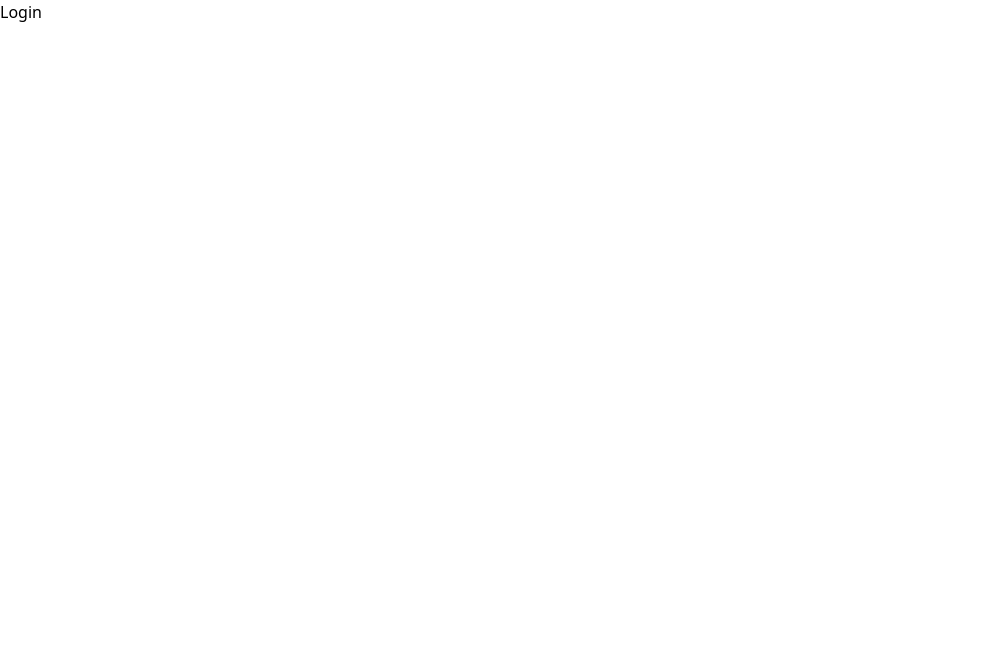
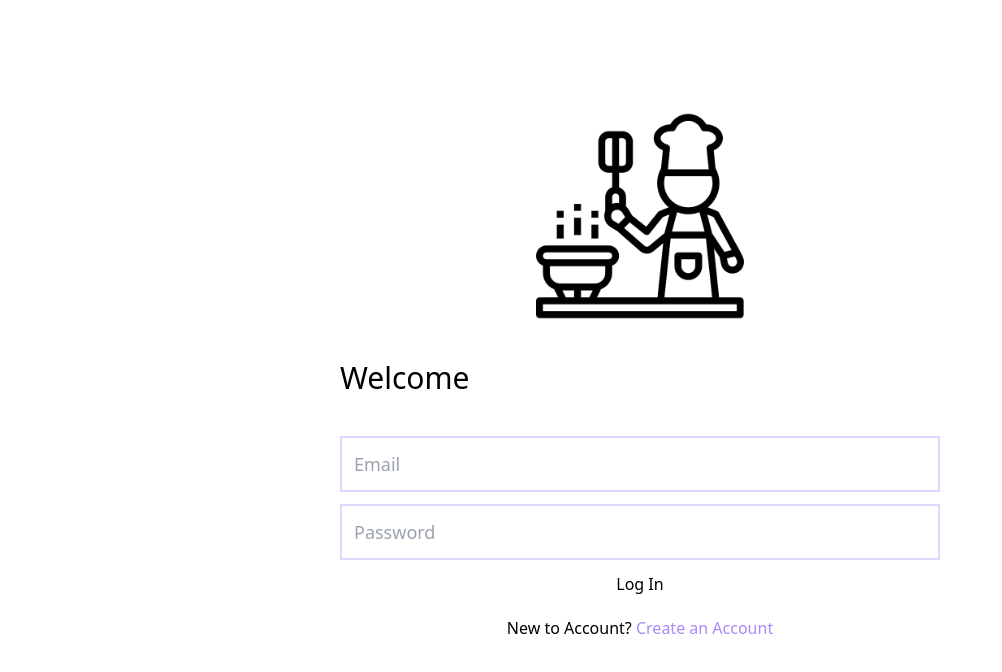
Before and after one commit to DaeseongLee/kings_restaurants, a React (Create React App) app in the folder frontend/: page / in a window 1280 px wide. Shown: the top 672 px of the page, without its empty margins (0-1002 px from the left). Built offline with nearby package versions, Linux system fonts and the light colour scheme.

Commit message:
Set apolloCodegen

```diff
--- a/frontend/package.json
+++ b/frontend/package.json
@@ -12,14 +12,17 @@
     "@types/react": "^17.0.5",
     "@types/react-dom": "^17.0.4",
     "@types/react-router-dom": "^5.1.7",
+    "apollo": "^2.33.2",
     "autoprefixer": "^10.2.5",
     "graphql": "^15.5.0",
     "postcss": "^8.2.15",
     "react": "^17.0.2",
     "react-dom": "^17.0.2",
+    "react-helmet-async": "^1.0.9",
     "react-hook-form": "^7.5.2",
     "react-router-dom": "^5.2.0",
     "react-scripts": "4.0.3",
+    "rimraf": "^3.0.2",
     "tailwindcss": "^2.1.2",
     "typescript": "^4.2.4",
     "web-vitals": "^1.1.2"
@@ -27,6 +30,7 @@
   "scripts": {
     "tailwind:build": "tailwind build ./src/styles/tailwind.css -o ./src/styles/styles.css",
     "start": "npm run tailwind:build & react-scripts start",
+    "apollo:codegen": "rimraf src/__generated__ && apollo client:codegen src/__generated__ --target=typescript --outputFlat",
     "build": "react-scripts build",
     "test": "react-scripts test",
     "eject": "react-scripts eject"
--- /dev/null
+++ b/frontend/src/components/404.tsx
@@ -0,0 +1,7 @@
+import React from 'react';
+
+export const NotFound = () => {
+    return (
+        <h1>NotFound</h1>
+    )
+};
--- a/frontend/src/index.tsx
+++ b/frontend/src/index.tsx
@@ -5,12 +5,15 @@ import reportWebVitals from './reportWebVitals';
 import "./styles/styles.css";
 import { ApolloProvider } from '@apollo/client/react';
 import { client } from './apollo';
+import { HelmetProvider } from 'react-helmet-async';
 
 ReactDOM.render(
   <React.StrictMode>
-    <ApolloProvider client={client}>
-      <App />
-    </ApolloProvider>
+    <HelmetProvider>
+      <ApolloProvider client={client}>
+        <App />
+      </ApolloProvider>
+    </HelmetProvider>
   </React.StrictMode>,
   document.getElementById('root')
 );
--- a/frontend/src/pages/login.tsx
+++ b/frontend/src/pages/login.tsx
@@ -1,7 +1,63 @@
+import { gql, useMutation } from '@apollo/client';
 import React from 'react';
+import { Helmet } from 'react-helmet-async';
+import { useForm } from 'react-hook-form';
+import { Link } from 'react-router-dom';
+import logo from "../images/cooking.png";
+
+export const LOGIN_MUTATION = gql`
+    mutation loginMutation($loginInput: LoginInput!) {
+        login(input: $loginInput){
+            ok
+            token
+            error
+        }
+    }
+`;
+
+interface ILoginFrom {
+    email: string;
+    password: string;
+    resultError?: string;
+}
 
 export const Login = () => {
+    const { register, getValues, formState: { errors }, handleSubmit } = useForm<ILoginFrom>({
+        mode: "onChange",
+    });
+    const [loginMutation, { data, loading }] = useMutation(LOGIN_MUTATION)
+    const onSubmit = () => {
+        const email = "hsl5539@gmail.com", password = "1234";
+        loginMutation({
+            variables: {
+                email,
+                password,
+            }
+        })
+    }
     return (
-        <h1>Login</h1>
+        <div className="h-screen flex items-center flex-col mt-10 lg:mt-28">
+            <Helmet>
+                <title>Login | Nuber Eats</title>
+            </Helmet>
+            <div className="w-full max-w-screen-sm flex flex-col px-5 items-center">
+                <img src={logo} className="w-52 mb-10" alt="restaurants" />
+                <h4 className="w-full font-medium text-left text-3xl mb-5">
+                    Welcome
+                </h4>
+                <form onSubmit={handleSubmit(onSubmit)} className="grid gap-3 mt-5 w-full mb-5">
+                    <input type="email" name="email" required placeholder="Email"
+                        className="input" />
+                    <input type="password" name="password" required placeholder="Password" className="input" />
+                    <button>Log In</button>
+                </form>
+                <div>
+                    New to Account?{" "}
+                    <Link to="/create-account" className="text-purple-400 hover:underline hover:text-purple-600">
+                        Create an Account
+                    </Link>
+                </div>
+            </div>
+        </div>
     )
 };
--- a/frontend/src/routers/logged-out-router.tsx
+++ b/frontend/src/routers/logged-out-router.tsx
@@ -1,13 +1,10 @@
 import React from 'react';
 import { BrowserRouter as Router, Route, Switch } from 'react-router-dom';
-import { isLoggedInVar } from '../apollo';
+import { NotFound } from '../components/404';
 import { CreateAccount } from '../pages/create-account';
 import { Login } from '../pages/login';
 
 export const LoggedOutRouter = () => {
-    const onClick = () => {
-        isLoggedInVar(true);
-    }
 
     return (
         <Router>
@@ -19,7 +16,7 @@ export const LoggedOutRouter = () => {
                     <Login />
                 </Route>
                 <Route>
-
+                    <NotFound />
                 </Route>
             </Switch>
         </Router>
--- a/frontend/src/styles/tailwind.css
+++ b/frontend/src/styles/tailwind.css
@@ -1,3 +1,7 @@
 @tailwind base;
 @tailwind components;
+
+.input {
+    @apply p-3 focus:outline-none focus:border-purple-600 border-2 border-purple-200 text-lg transition-colors
+}
 @tailwind utilities;
```
Also changed, not shown: frontend/apollo.config.js (added, +10 -0 lines), frontend/src/__generated__/globalTypes.ts (added, +17 -0 lines), frontend/src/__generated__/loginMutation.ts (added, +25 -0 lines), frontend/src/images/cooking.png (added), frontend/src/styles/styles.css, 1 other file (tests, documents, lock files or other folders).
